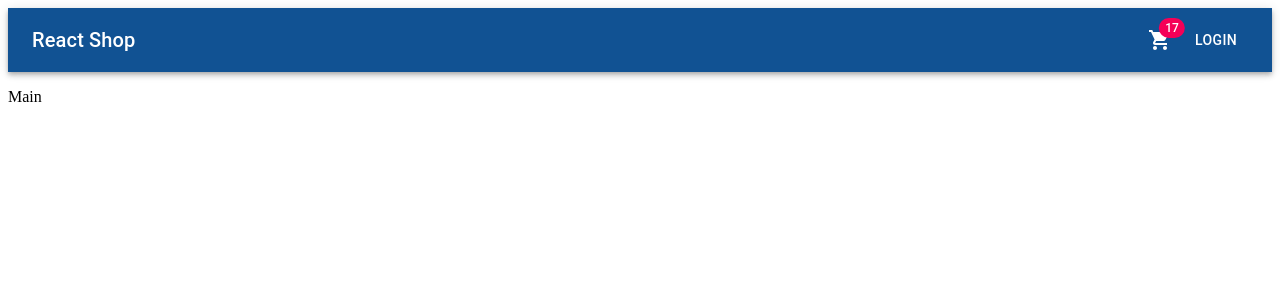
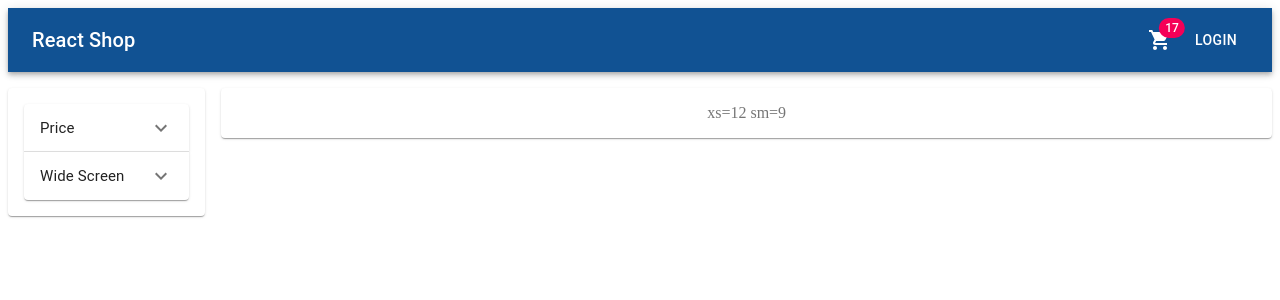
Before and after one commit to alexafcode/ReactShop, a React (Create React App) app in the folder ReactShop/ClientApp/: page / in a window 1280 px wide. Shown: the top 300 px of the page. Built offline with nearby package versions, Linux system fonts and the light colour scheme.

Commit message:
add product, filter panel

```diff
--- /dev/null
+++ b/ReactShop/ClientApp/src/components/expansion-filter.tsx
@@ -0,0 +1,50 @@
+import React from "react";
+import { Theme, createStyles, makeStyles } from "@material-ui/core/styles";
+import ExpansionPanel from "@material-ui/core/ExpansionPanel";
+import ExpansionPanelSummary from "@material-ui/core/ExpansionPanelSummary";
+import ExpansionPanelDetails from "@material-ui/core/ExpansionPanelDetails";
+import Typography from "@material-ui/core/Typography";
+import ExpandMoreIcon from "@material-ui/icons/ExpandMore";
+import { RadioFilter } from ".";
+
+const useStyles = makeStyles((theme: Theme) =>
+  createStyles({
+    root: {
+      width: "100%",
+    },
+    heading: {
+      fontSize: theme.typography.pxToRem(15),
+      fontWeight: theme.typography.fontWeightRegular,
+    },
+  })
+);
+type FilterType = {
+  name: string,
+  value: any[]
+}
+type Props = {
+  filter: FilterType
+}
+
+const ExpansionFilter: React.FC<Props> = (props) => {
+  const classes = useStyles();
+  const { filter } = props;
+  return (
+    <ExpansionPanel>
+      <ExpansionPanelSummary
+        expandIcon={<ExpandMoreIcon />}
+        aria-controls="panel1a-content"
+        id="panel1a-header"
+      >
+        <Typography className={classes.heading}>{filter.name}</Typography>
+      </ExpansionPanelSummary>
+      <ExpansionPanelDetails>
+        <Typography>
+          <RadioFilter />
+        </Typography>
+      </ExpansionPanelDetails>
+    </ExpansionPanel>
+  );
+};
+
+export default ExpansionFilter;
--- a/ReactShop/ClientApp/src/components/index.ts
+++ b/ReactShop/ClientApp/src/components/index.ts
@@ -2,3 +2,6 @@ export { default as Header } from "./header";
 export { default as ProductList } from "./product-list";
 export { default as SignUp } from "./signup";
 export { default as SignIn } from "./signin";
+export { default as ProductFilter } from "./product-filter";
+export { default as RadioFilter } from "./radio-filter";
+export { default as ExpansionFilter } from "./expansion-filter";
--- /dev/null
+++ b/ReactShop/ClientApp/src/components/product-filter.tsx
@@ -0,0 +1,40 @@
+import React from "react";
+import { Theme, createStyles, makeStyles } from "@material-ui/core/styles";
+import { ExpansionFilter } from ".";
+
+const useStyles = makeStyles((theme: Theme) =>
+  createStyles({
+    root: {
+      width: "100%",
+    },
+  })
+);
+
+type FilterListType = {
+  name: string,
+  value: any[]
+}
+const radioFilterList: FilterListType[] = [
+  {
+    name: "Price",
+    value: ["All", 5000, 10000, 15000],
+  },
+  {
+    name: "Wide Screen",
+    value: ["All", 4.0, 5.0, 6.0],
+  },
+];
+
+const ProductFilter: React.FC = () => {
+  const classes = useStyles();
+
+
+  return (
+    <div className={classes.root}>
+      {radioFilterList.map(f => <ExpansionFilter filter={f} />
+      )}
+    </div>
+  );
+};
+
+export default ProductFilter;
--- a/ReactShop/ClientApp/src/components/product-list.tsx
+++ b/ReactShop/ClientApp/src/components/product-list.tsx
@@ -1,8 +1,36 @@
 import React from "react";
+import { makeStyles, createStyles, Theme } from '@material-ui/core/styles';
+import Paper from '@material-ui/core/Paper';
+import Grid from '@material-ui/core/Grid';
+import { ProductFilter } from "."
+
+const useStyles = makeStyles((theme: Theme) =>
+  createStyles({
+    root: {
+      flexGrow: 1,
+      marginTop: theme.spacing(2),
+    },
+    paper: {
+      padding: theme.spacing(2),
+      textAlign: 'center',
+      color: theme.palette.text.secondary,
+    },
+  }),
+);
 
 const ProductList: React.FC = () => {
+  const classes = useStyles();
   return (
-    <div><p>Main</p></div>
+    <div className={classes.root}>
+      <Grid container spacing={2}>
+        <Grid item xs={12} sm={2}>
+          <Paper className={classes.paper}><ProductFilter /></Paper>
+        </Grid>
+        <Grid item xs={12} sm={10}>
+          <Paper className={classes.paper}>xs=12 sm=9</Paper>
+        </Grid>
+      </Grid>
+    </div>
   )
 }
 
--- /dev/null
+++ b/ReactShop/ClientApp/src/components/radio-filter.tsx
@@ -0,0 +1,46 @@
+import React, { useState } from "react";
+import Radio from "@material-ui/core/Radio";
+import RadioGroup from "@material-ui/core/RadioGroup";
+import FormControlLabel from "@material-ui/core/FormControlLabel";
+import FormControl from "@material-ui/core/FormControl";
+
+const RadioFilter: React.FC = () => {
+  const [value, setValue] = useState("");
+
+  const handleChange = (event: React.ChangeEvent<HTMLInputElement>) => {
+    setValue((event.target as HTMLInputElement).value);
+  };
+  return (
+    <FormControl component="fieldset">
+      <RadioGroup
+        aria-label="price"
+        name="price"
+        value={value}
+        onChange={handleChange}
+      >
+        <FormControlLabel
+          value=""
+          control={<Radio size={"small"} />}
+          label="All"
+        />
+        <FormControlLabel
+          value="5000"
+          control={<Radio size={"small"} />}
+          label="UP 5000"
+        />
+        <FormControlLabel
+          value="10000"
+          control={<Radio size={"small"} />}
+          label="UP 10000"
+        />
+        <FormControlLabel
+          value="15000"
+          control={<Radio size={"small"} />}
+          label="UP 15000"
+        />
+      </RadioGroup>
+    </FormControl>
+  );
+};
+
+export default RadioFilter;
```
